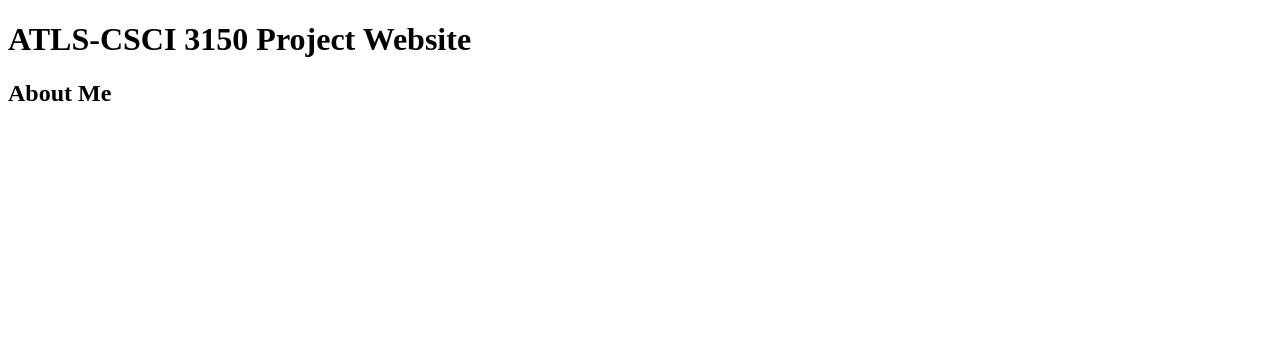
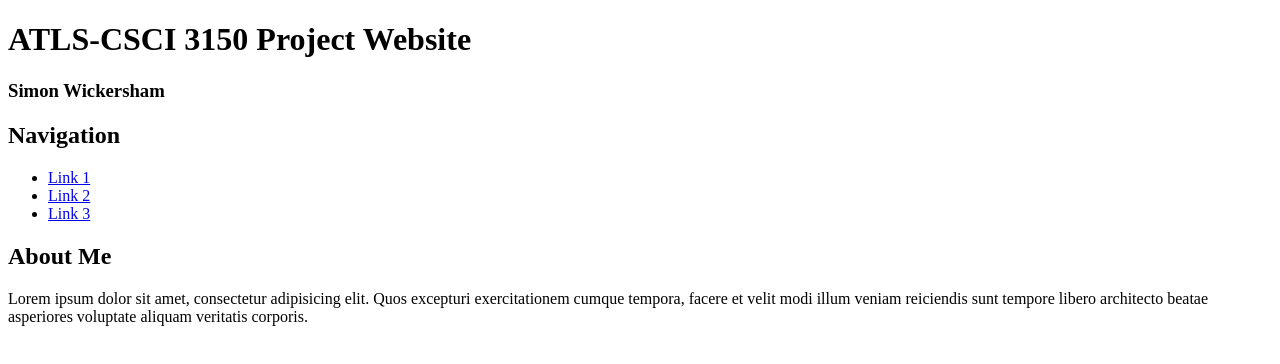
Before and after one commit to kiwickersham/kiwickersham.github.io, a plain HTML site: page index.html in a window 1280 px wide. Drawn offline with Linux system fonts and the light colour scheme.

Commit message:
Update index.html

```diff
--- a/index.html
+++ b/index.html
@@ -7,7 +7,23 @@
     <!-- <link rel="stylesheet" href="css/volume.css"> -->
 </head>
 <body>
-    <h1>ATLS-CSCI 3150 Project Website</h1>
-    <div><h2>About Me</h2></div>
+    <header>
+        <h1>ATLS-CSCI 3150 Project Website</h1>
+        <h3>Simon Wickersham</h3>
+    </header>
+    <nav>
+        <h2>Navigation</h2>
+        <ul>
+            <li> <a href="#about-me">Link 1</a> </li>
+            <li> <a href="#about-me">Link 2</a> </li>
+            <li> <a href="#about-me">Link 3</a></li>
+        </ul>
+    </nav>
+    <main>
+        <section "id=about-me">
+            <h2>About Me</h2>
+            <p>Lorem ipsum dolor sit amet, consectetur adipisicing elit. Quos excepturi exercitationem cumque tempora, facere et velit modi illum veniam reiciendis sunt tempore libero architecto beatae asperiores voluptate aliquam veritatis corporis.</p>
+        </section>
+    </main>
 </body>
 </html>
```
